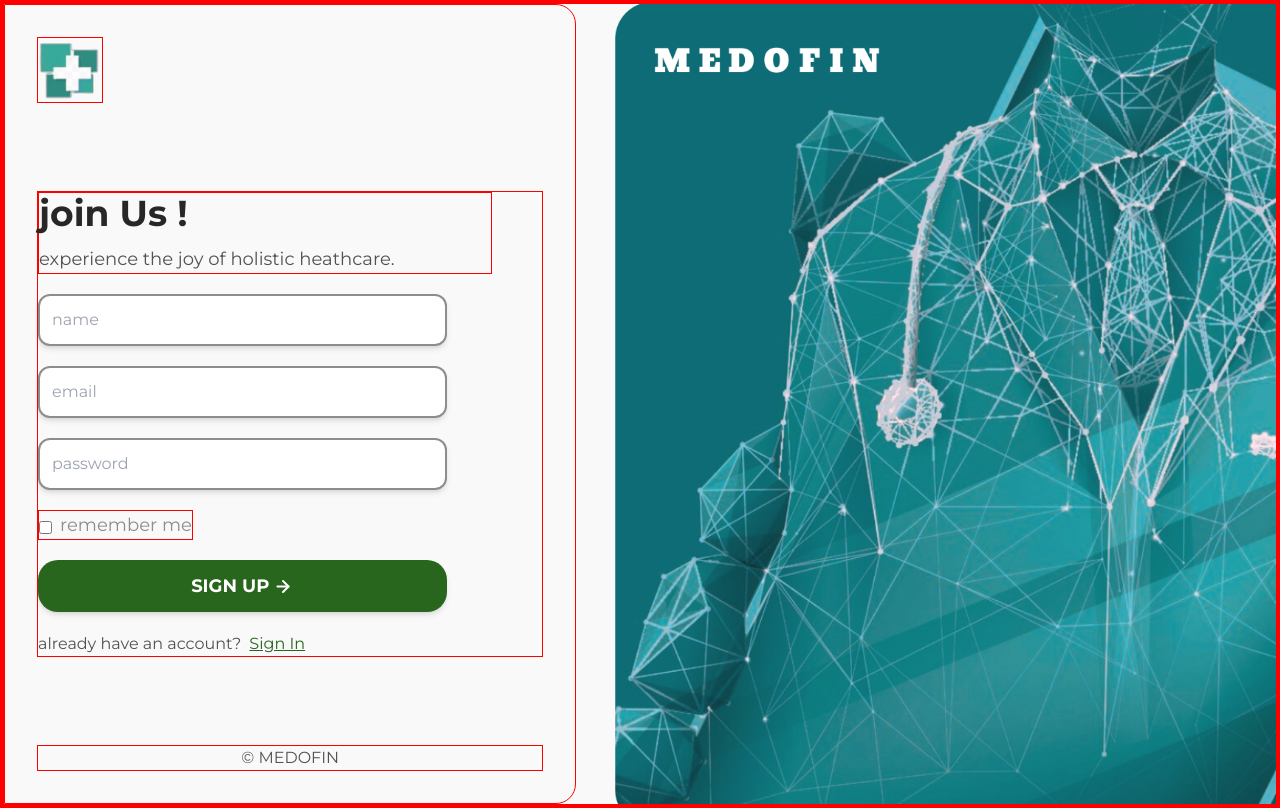
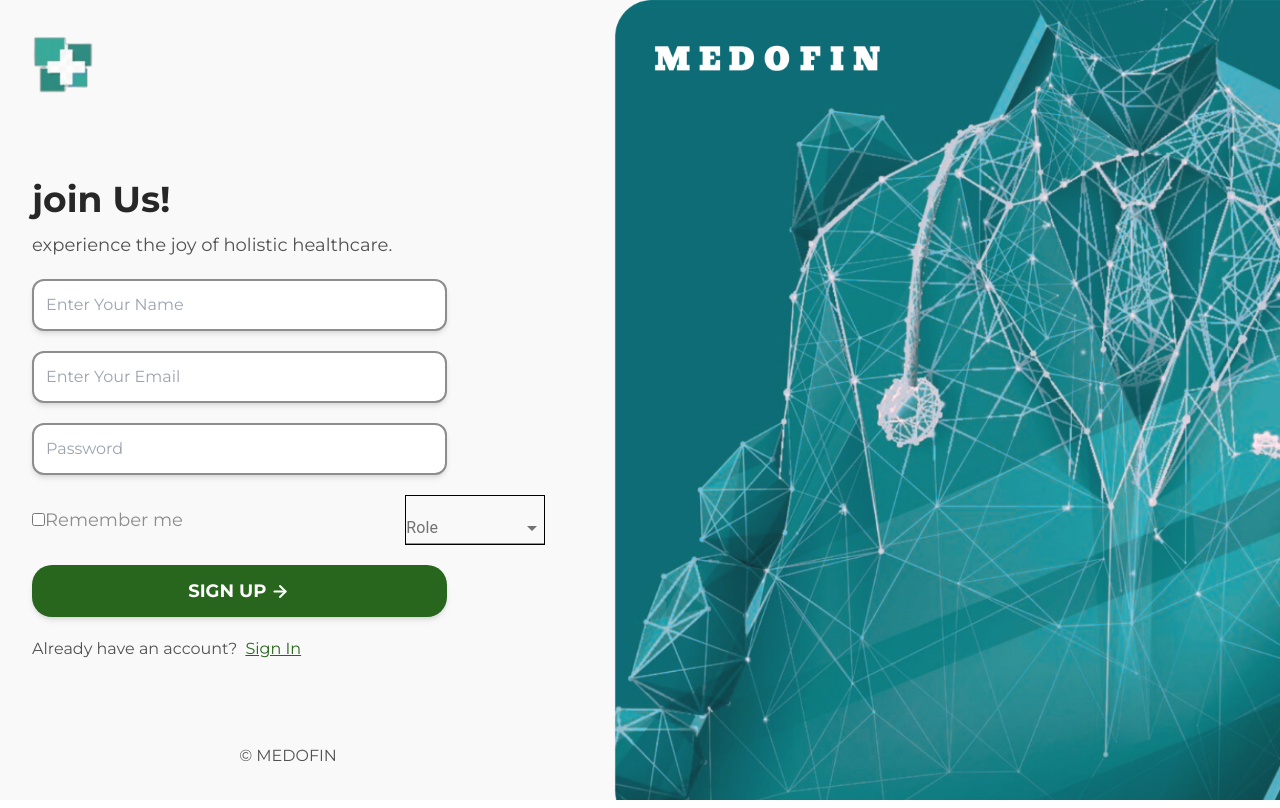
Before and after one commit to vishnubansal001/medofin, a React (Vite) app in the folder client/: page /sign-up in a window 1280 px wide. Built offline with nearby package versions, Linux system fonts and the light colour scheme; the HTML template or start-up script is replaced by a standard one.

Commit message:
signup functinality done ✅

```diff
--- a/client/src/App.jsx
+++ b/client/src/App.jsx
@@ -1,13 +1,13 @@
 import { Route, Routes } from "react-router-dom";
 import Home from "./pages/home/Home";
-import SignIn from "./pages/signIn/SignIn";
+import SignIn from "./components/signIn/Form";
 import SignUp from "./pages/signUp/SignUp";
 import Labs from "./pages/labs/Labs";
 
 function App() {
   return (
     <Routes>
-      <Route exact path="/" element={<Home />}/>
+      <Route exact path="/" element={<Home />} />
       <Route path="/sign-in" element={<SignIn />}></Route>
       <Route path="/sign-up" element={<SignUp />}></Route>
       <Route path="/labs" element={<Labs />}></Route>
--- a/client/src/components/signIn/Form.jsx
+++ b/client/src/components/signIn/Form.jsx
@@ -1,15 +1,26 @@
 import logo from "../../assets/logo.png";
+// import axios from "axios";
+// import toast from "react-hot-toast";
 import { useState } from "react";
-import { useNavigate } from "react-router-dom";
+// import { useNavigate } from "react-router-dom";
 
 const Form = () => {
   const [btn, setBtn] = useState(false);
+  // const [loading, setLoading] = useState(false);
+  // const [data, setData] = useState({
+  //   name: '',
+  //   email: '',
+  //   password: ''
+  // })
 
-  const navigate = useNavigate();
+  // const navigate = useNavigate();
 
   const onclick = () => {
     setBtn(!btn);
   };
+
+
+
   return (
     <>
       <div className="bg-cover bg-no-repeat  font-mons flex select-none items-center justify-center min-h-screen h-full relative img1">
@@ -30,7 +41,7 @@
                   </p>
                 </div>
                 <form
-                  action=""
+                  action="#" method="POST"
                   className="flex flex-col gap-5 md:justify-start md:items-start justify-center items-start md:w-[90%] w-full"
                 >
                   <input
@@ -94,12 +105,13 @@
                 </button>
                 <p className="flex flex-row gap-2 text-[#525252] lg:text-base text-sm">
                   new user?
-                  <span
-                    onClick={() => navigate("/sign-up")}
+                  <button
+                    type="submit"
+                    // onClick={() => navigate("/sign-up")}
                     className="text-[#28661E] underline"
                   >
                     Sign Up
-                  </span>
+                  </button>
                 </p>
               </div>
               <div className="text-center w-full">
--- a/client/src/components/signIn/index.js
+++ b/client/src/components/signIn/index.js
@@ -0,0 +1 @@
+export { default as Form } from "./Form.jsx";
--- a/client/src/components/signUp/Form.jsx
+++ b/client/src/components/signUp/Form.jsx
@@ -1,15 +1,69 @@
 import logo from "../../assets/logo.png";
 import { useState } from "react";
-import {useNavigate} from "react-router-dom";
+import axios from "axios";
+import toast from "react-hot-toast";
+import { useNavigate } from "react-router-dom";
+import { FormControl, InputLabel, MenuItem, Select, Box } from "@material-ui/core";
 
 const Form = () => {
   const [btn, setBtn] = useState(false);
+  const [loading, setLoading] = useState(false);
+  const [role, setRole] = useState('');
+  const navigate = useNavigate();
 
-  const navigate = useNavigate();
+  const [data, setData] = useState({
+    name: '',
+    email: '',
+    password: '',
+    role: ''
+  })
 
   const onclick = () => {
     setBtn(!btn);
   };
+
+  const handleChange = (event) => {
+    setRole(event.target.value);
+    setData({ ...data, role: event.target.value });
+  }
+
+  const RegisterForm = async (e) => {
+    e.preventDefault();
+    const { name, email, password, role } = data;
+
+    try {
+      setLoading(true);
+      const { data } = await axios.post('/api/auth/register', {
+        name,
+        email,
+        password,
+        role
+      });
+
+      if (data.error) {
+        toast.error(data.error);
+      } else {
+        toast.success(data.message);
+        // Clear the form data
+        setData({
+          name: '',
+          email: '',
+          password: '',
+          role: ''
+        });
+
+        setTimeout(() => {
+          navigate('/sign-in');
+        }, 2000);
+
+        setLoading(false);
+      }
+    } catch (error) {
+      setLoading(false);
+      console.log(error);
+    }
+  }
+
   return (
     <>
       <div className="bg-cover bg-no-repeat flex select-none font-mons items-center justify-center min-h-screen h-full relative img">
@@ -22,38 +76,44 @@
               <div className="flex flex-col justify-center items-center md:items-start gap-5 w-full">
                 <div className="flex flex-col justify-center w-[90%] items-start gap-3">
                   <h1 className="font-bold lg:text-4xl text-[#272727] md:text-2xl text-xl">
-                    join Us !
+                    join Us!
                   </h1>
                   <p className="font-normal lg:text-lg md:text-base text-sm text-[#525252] cursor-text">
-                    experience the joy of holistic heathcare.
+                    experience the joy of holistic healthcare.
                   </p>
                 </div>
                 <form
-                  action=""
+                  action="#"
+                  method="POST"
+                  onSubmit={RegisterForm}
                   className="flex flex-col gap-5 md:justify-start md:items-start justify-center items-start md:w-[90%] w-full"
                 >
                   <input
+                    value={data.name}
+                    onChange={(e) => setData({ ...data, name: e.target.value })}
                     type="text"
-                    name=""
-                    id=""
-                    placeholder="name"
+                    required
+                    placeholder="Enter Your Name"
                     className="outline-none border-2 border-[#8D8D8D] shadow-md focus:shadow-xl transition-all duration-300 ease-in-out rounded-[12px] p-3 w-[90%]"
                   />
                   <input
                     type="email"
-                    name=""
-                    id=""
-                    placeholder="email"
+                    value={data.email}
+                    onChange={(e) => setData({ ...data, email: e.target.value })}
+                    required
+                    placeholder="Enter Your Email"
                     className="outline-none border-2 border-[#8D8D8D] shadow-md focus:shadow-xl transition-all duration-300 ease-in-out rounded-[12px] p-3 w-[90%]"
                   />
                   <input
+                    value={data.password}
+                    onChange={(e) => setData({ ...data, password: e.target.value })}
                     type="password"
-                    name=""
-                    id=""
-                    placeholder="password"
+                    required
+                    placeholder="Password"
                     className="outline-none border-2 border-[#8D8D8D] shadow-md focus:shadow-xl transition-all duration-300 ease-in-out rounded-[12px] p-3 w-[90%]"
                   />
-                  <div className="flex flex-row items-center justify-start gap-2">
+                  <div className="flex flex-row items-center w-full justify-between ">
+                    <div>
                       <input
                         type="checkbox"
                         name="check"
@@ -66,11 +126,33 @@
                         className="lg:text-lg md:text-base text-[#8D8D8D]"
                         onClick={onclick}
                       >
-                      remember me
+                        Remember me
                       </label>
                     </div>
-                  <button className="md:w-[90%] flex flex-row justify-center items-center gap-1 w-full uppercase text-white font-bold lg:text-lg md:text-base text-sm py-3 bg-[#28661E] rounded-[20px] shadow-md hover:shadow-lg cursor-pointer text-center transition-all duration-300 ease-in-out">
-                  sign up{" "}
+
+                    <div className="w-[19%]">
+                      <Box border="1px solid black" sx={{ minWidth: 140 }}>
+                        <FormControl fullWidth>
+                          <InputLabel id="demo-simple-select-label">Role</InputLabel>
+                          <Select
+                            labelId="demo-simple-select-label"
+                            id="demo-simple-select"
+                            value={role}
+                            label="role"
+                            onChange={handleChange}
+                          >
+                            <MenuItem value="patient">Patient</MenuItem>
+                            <MenuItem value="doctor">Doctor</MenuItem>
+                          </Select>
+                        </FormControl>
+                      </Box>
+                    </div>
+                  </div>
+                  <button
+                    type="submit"
+                    disabled={loading}
+                    className="md:w-[90%] flex flex-row justify-center items-center gap-1 w-full uppercase text-white font-bold lg:text-lg md:text-base text-sm py-3 bg-[#28661E] rounded-[20px] shadow-md hover:shadow-lg cursor-pointer text-center transition-all duration-300 ease-in-out">
+                    {loading ? 'Loading...' : 'Sign Up'}
                     <svg
                       width="20"
                       height="19"
@@ -97,7 +179,7 @@
                 </form>
 
                 <p className="flex flex-row gap-2 text-[#525252] lg:text-base text-sm">
-                  already have an account?
+                  Already have an account?
                   <span onClick={() => navigate('/sign-in')} className="text-[#28661E] underline">
                     Sign In
                   </span>
--- a/client/src/index.css
+++ b/client/src/index.css
@@ -23,6 +23,6 @@
     }
 }
 
-div{
+/* div{
     border: 1px solid red;
-}
+} */
--- a/client/src/pages/signIn/SignIn.jsx
+++ b/client/src/pages/signIn/SignIn.jsx
@@ -3,7 +3,7 @@
 const SignIn = () => {
   return (
     <>
-    <Form />
+      <Form />
     </>
   );
 };
```
Also changed, not shown: client/package.json (+7 -1 lines), 2 other files (tests, documents, lock files or other folders). Lines whose indentation alone changed are shown as unchanged.
